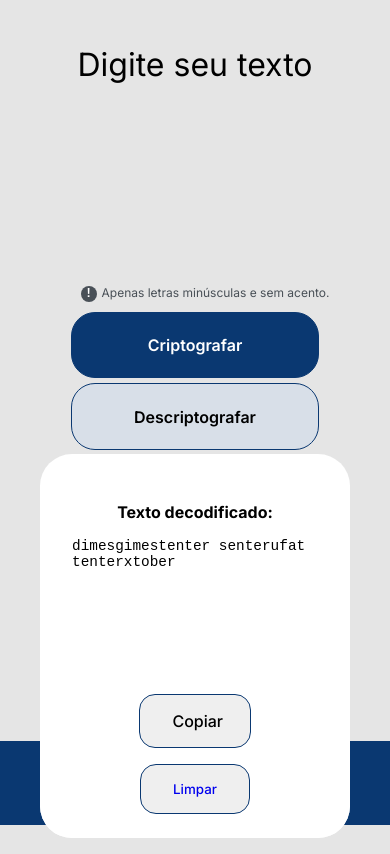
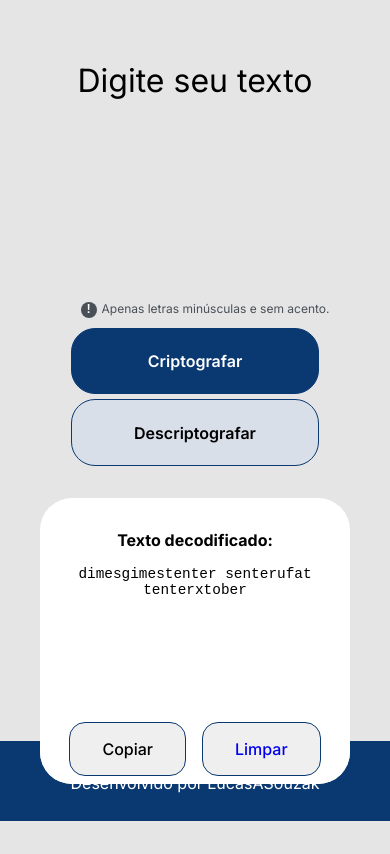
Before and after one commit to LucasASouzak/CodeChallengeONE, a plain HTML site: page index.html in a window 390 px wide. Both pictures are taken after a click on the button "Criptografar". Shown: the part 35-889 px from the top of the page. After the commit the page ends 856 px from the top, so only its background shows below. Drawn offline with Linux system fonts and the light colour scheme.

Commit message:
corrigindo botões vitas

```diff
--- a/styles/style.css
+++ b/styles/style.css
@@ -447,7 +447,7 @@ body {
   .secao-esquerda {
     width: 100%;
     display: flex;
-    margin-bottom: 0.25rem;
+    margin: 1rem 0;
     align-items: center;
     text-align: center;
   }
@@ -504,17 +504,23 @@ body {
   }
 
   .resultado {
-    padding: 1rem;
+    padding: 0;
   }
 
   .resultado textarea {
+    text-align: center;
     font-size: 0.9rem;
   }
-
-  .botao-copiar {
+  .botoes-container{
+    justify-content: center;
+    flex-direction: row;
+  }
+  .botao-copiar, .reset {
     max-width: 40%;
     border-radius: 1rem;
     font-size: 1rem;
+    justify-content: center;
+
   }
 
   .imagem-busca {
@@ -526,6 +532,7 @@ body {
     width: 100%;
     display: flex;
     justify-content: center;
-    height: 5.25rem;
+    height: 5rem;
   }
+
 }
```
